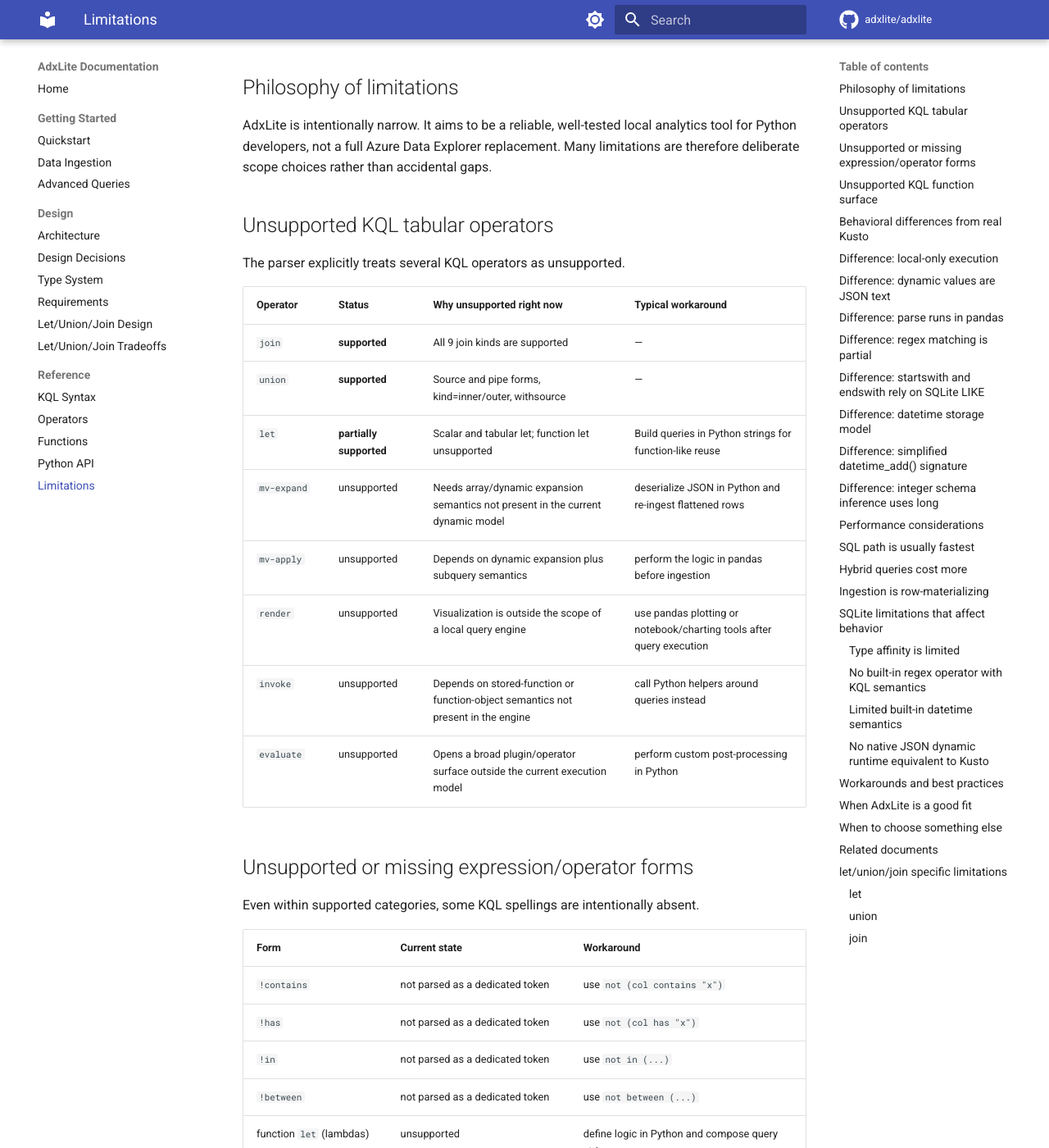
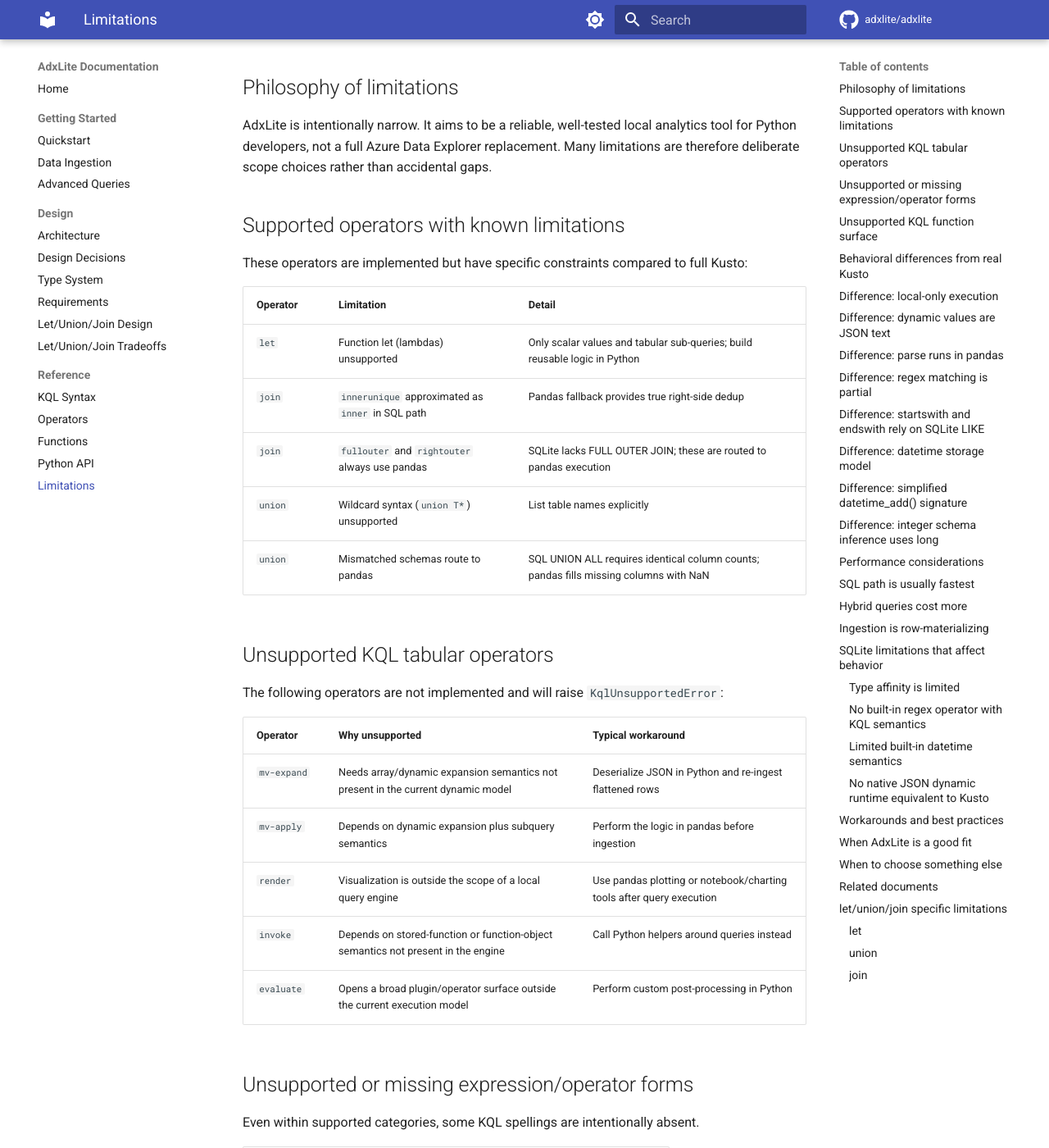
Before and after one commit to richarddzh/adxlite, an MkDocs documentation site: the page built from docs/reference/limitations.md, in a window 1280 px wide and 1400 px high, scrolled down 249 px. Shown: the whole window at 82% size. Built offline with MkDocs 1.6.1 and Material for MkDocs 9.7.7, drawn with Linux system fonts in a browser that asks for light colours; comment, search, counter and statistics services are not loaded; some of the changed text lies outside the part shown.

Commit message:
docs: fix limitations.md section structure
Separate 'supported with known limitations' from 'truly unsupported' —
the old table contradictorily listed supported operators under an
'Unsupported' heading.

Co-authored-by: Copilot <223556219+Copilot@users.noreply.github.com>

```diff
--- a/docs/reference/limitations.md
+++ b/docs/reference/limitations.md
@@ -8,20 +8,29 @@ For supported syntax, see [KQL syntax](kql-syntax.md). For design rationale, see
 
 AdxLite is intentionally narrow. It aims to be a reliable, well-tested local analytics tool for Python developers, not a full Azure Data Explorer replacement. Many limitations are therefore deliberate scope choices rather than accidental gaps.
 
+## Supported operators with known limitations
+
+These operators are implemented but have specific constraints compared to full Kusto:
+
+| Operator | Limitation | Detail |
+| --- | --- | --- |
+| `let` | Function let (lambdas) unsupported | Only scalar values and tabular sub-queries; build reusable logic in Python |
+| `join` | `innerunique` approximated as `inner` in SQL path | Pandas fallback provides true right-side dedup |
+| `join` | `fullouter` and `rightouter` always use pandas | SQLite lacks FULL OUTER JOIN; these are routed to pandas execution |
+| `union` | Wildcard syntax (`union T*`) unsupported | List table names explicitly |
+| `union` | Mismatched schemas route to pandas | SQL UNION ALL requires identical column counts; pandas fills missing columns with NaN |
+
 ## Unsupported KQL tabular operators
 
-The parser explicitly treats several KQL operators as unsupported.
+The following operators are not implemented and will raise `KqlUnsupportedError`:
 
-| Operator | Status | Why unsupported right now | Typical workaround |
-| --- | --- | --- | --- |
-| `join` | **supported** | All 9 join kinds are supported | — |
-| `union` | **supported** | Source and pipe forms, kind=inner/outer, withsource | — |
-| `let` | **partially supported** | Scalar and tabular let; function let unsupported | Build queries in Python strings for function-like reuse |
-| `mv-expand` | unsupported | Needs array/dynamic expansion semantics not present in the current dynamic model | deserialize JSON in Python and re-ingest flattened rows |
-| `mv-apply` | unsupported | Depends on dynamic expansion plus subquery semantics | perform the logic in pandas before ingestion |
-| `render` | unsupported | Visualization is outside the scope of a local query engine | use pandas plotting or notebook/charting tools after query execution |
-| `invoke` | unsupported | Depends on stored-function or function-object semantics not present in the engine | call Python helpers around queries instead |
-| `evaluate` | unsupported | Opens a broad plugin/operator surface outside the current execution model | perform custom post-processing in Python |
+| Operator | Why unsupported | Typical workaround |
+| --- | --- | --- |
+| `mv-expand` | Needs array/dynamic expansion semantics not present in the current dynamic model | Deserialize JSON in Python and re-ingest flattened rows |
+| `mv-apply` | Depends on dynamic expansion plus subquery semantics | Perform the logic in pandas before ingestion |
+| `render` | Visualization is outside the scope of a local query engine | Use pandas plotting or notebook/charting tools after query execution |
+| `invoke` | Depends on stored-function or function-object semantics not present in the engine | Call Python helpers around queries instead |
+| `evaluate` | Opens a broad plugin/operator surface outside the current execution model | Perform custom post-processing in Python |
 
 ## Unsupported or missing expression/operator forms
 
@@ -33,9 +42,6 @@ Even within supported categories, some KQL spellings are intentionally absent.
 | `!has` | not parsed as a dedicated token | use `not (col has "x")` |
 | `!in` | not parsed as a dedicated token | use `not in (...)` |
 | `!between` | not parsed as a dedicated token | use `not between (...)` |
-| function `let` (lambdas) | unsupported | define logic in Python and compose query strings |
-| wildcard union (`union T*`) | unsupported | list table names explicitly |
-| `innerunique` true dedup | approximated as `inner` in SQL path | pandas fallback provides true dedup |
 
 ## Unsupported KQL function surface
 
```
